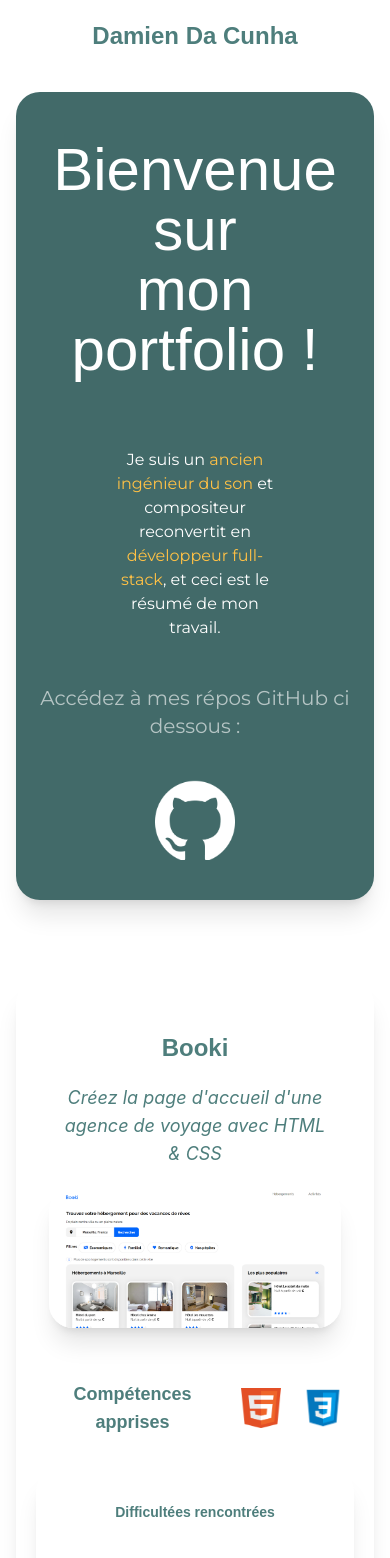
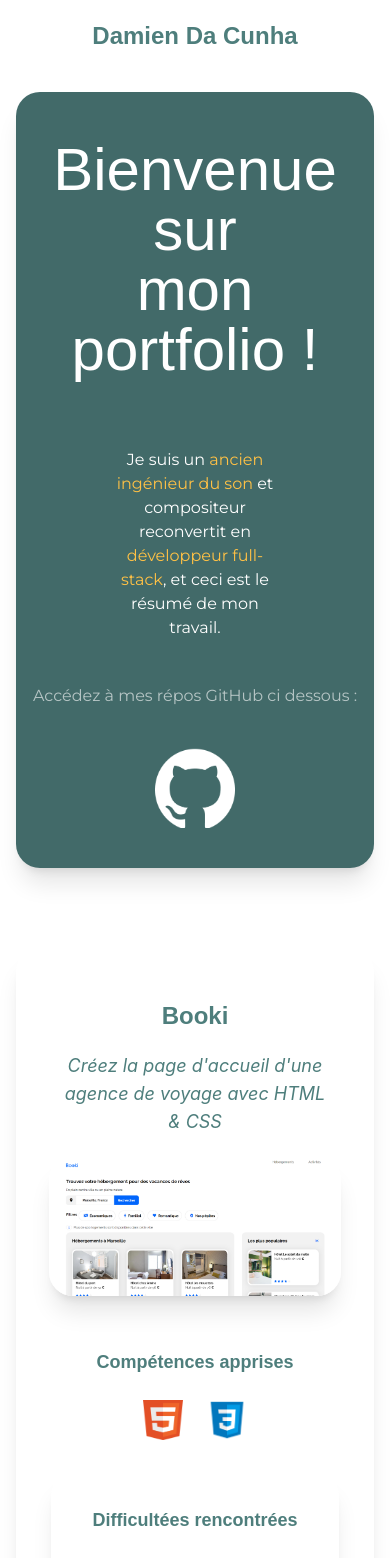
Before and after one commit to Dacunhadamien/Portfolio, a React (Create React App) app: page / in a window 390 px wide. Shown: the top 1558 px of the page. Built offline with nearby package versions, Linux system fonts and the light colour scheme; a web font is replaced by a local one.

Commit message:
Changement des liens, et fine tune responsive

```diff
--- a/src/app/Components/Project.jsx
+++ b/src/app/Components/Project.jsx
@@ -16,8 +16,9 @@ const Project = (props) => {
           ></img>
         </a>
         <div className="flex flex-col md:flex-row justify-center items-center md:w-1/2 my-10">
-          <div className="flex justify-center items-center flex-row md:flex-col md:w-1/2">
+          <div className="flex justify-center items-center flex-col md:w-1/2">
             <h3 className="font-semibold text-lg md:text-xl text-center font-Alt my-3">Compétences apprises</h3>
+            <div className="flex flex-row md:flex-col">
               {props.skills.map((logos, index) => {
                 return (
                   <a href={logos.url} key={index} target="_blank" rel="noreferrer">
@@ -26,9 +27,10 @@ const Project = (props) => {
                 );
               })}
             </div>
+          </div>
           <div className={"flex my-5 justify-start flex-wrap flex-col md:w-1/2 rounded-3xl shadow-xl p-4 bg-white " + props.cardtxtcolor}>
-            <h3 className="font-semibold text-sm md:text-xl text-center font-Alt p-2.5 my-2">Difficultées rencontrées</h3>
-            <div className="flex flex-row flex-wrap">
+            <h3 className="font-semibold text-lg md:text-xl text-center font-Alt p-2.5 my-2">Difficultées rencontrées</h3>
+            <div className="flex flex-col flex-wrap">
               {props.difficulties.map((difficulties, index) => {
                 return (
                   <p key={index} className="p-2.5 my-2 text-xs md:text-base">
--- a/src/app/Pages/Home.jsx
+++ b/src/app/Pages/Home.jsx
@@ -19,7 +19,7 @@ function Home() {
             </p>
           </div>
           <div className="flex justify-center items-center flex-row p-3"></div>
-          <span className="text-xl text-center animate-pulse">Accédez à mes répos GitHub ci dessous :</span>
+          <span className="md:text-xl text-center animate-pulse">Accédez à mes répos GitHub ci dessous :</span>
           <a href="https://github.com/Dacunhadamien" target="_blank" rel="noreferrer" className=" flex justify-center items-center flex-col">
             <img src={githubwhite} alt="Logo GitHub" className="size-20 m-10 hover:scale-125 transition duration-500 "></img>
           </a>
--- a/src/data/project.js
+++ b/src/data/project.js
@@ -4,8 +4,8 @@ export const data = [
     id: "HTML/CSS",
     description: "Créez la page d'accueil d'une agence de voyage avec HTML & CSS",
     skills: [
-      { logo: require("../images/html.png"), url: "https://openclassrooms.com/fr/courses/1603881-creez-votre-site-web-avec-html5-et-css3" },
-      { logo: require("../images/css.png"), url: "https://openclassrooms.com/fr/courses/1603881-creez-votre-site-web-avec-html5-et-css3" },
+      { logo: require("../images/html.png"), url: "https://developer.mozilla.org/fr/docs/Web/HTML" },
+      { logo: require("../images/css.png"), url: "https://developer.mozilla.org/fr/docs/Web/CSS" },
     ],
     difficulties: ["Découvrir mon premier language de code", "Appréhender le responsive design", "Maitrise de flexbox"],
     cover: require("../images/booki.png"),
@@ -19,8 +19,8 @@ export const data = [
     id: "JS",
     description: "Créez une page web dynamique avec JavaScript",
     skills: [
-      { logo: require("../images/js.png"), url: "https://openclassrooms.com/fr/courses/7697016-creez-des-pages-web-dynamiques-avec-javascript" },
-      { logo: require("../images/css.png"), url: "https://openclassrooms.com/fr/courses/1603881-creez-votre-site-web-avec-html5-et-css3" },
+      { logo: require("../images/js.png"), url: "https://developer.mozilla.org/fr/docs/Learn/Getting_started_with_the_web/JavaScript_basics" },
+      { logo: require("../images/css.png"), url: "https://developer.mozilla.org/fr/docs/Web/CSS" },
     ],
     difficulties: ["Découverte de la logique de programmation", "Création de modale", "Appréhender le terminal et la gestion d'erreurs", "Premier pas face à une API"],
     cover: require("../images/sophie.png"),
@@ -34,8 +34,8 @@ export const data = [
     id: "SEO",
     description: "Débuggez et optimisez un site de photographe",
     skills: [
-      { logo: require("../images/seo.png"), url: "https://openclassrooms.com/fr/courses/5561431-augmentez-votre-trafic-grace-au-referencement-naturel-seo" },
-      { logo: require("../images/accessibility.png"), url: "https://openclassrooms.com/fr/courses/6691346-concevez-un-contenu-web-accessible" },
+      { logo: require("../images/seo.png"), url: "https://www.francenum.gouv.fr/guides-et-conseils/communication-et-publicite/referencement/guide-du-debutant-en-referencement" },
+      { logo: require("../images/accessibility.png"), url: "https://www.w3.org/WAI/fundamentals/accessibility-intro/" },
     ],
     difficulties: ["Être extrêmement rigoureux sur la création de documents de synthèse", "Compétences de présentation"],
     cover: require("../images/nina.png"),
@@ -50,10 +50,10 @@ export const data = [
     skills: [
       {
         logo: require("../images/react.png"),
-        url: "https://openclassrooms.com/fr/courses/7008001-debutez-avec-react",
+        url: "https://fr.react.dev",
       },
-      { logo: require("../images/sass.png"), url: "https://openclassrooms.com/fr/courses/8069761-simplifiez-vous-le-css-avec-sass" },
-      { logo: require("../images/js.png"), url: "https://openclassrooms.com/fr/courses/7697016-creez-des-pages-web-dynamiques-avec-javascript" },
+      { logo: require("../images/sass.png"), url: "https://sass-lang.com" },
+      { logo: require("../images/js.png"), url: "https://developer.mozilla.org/fr/docs/Learn/Getting_started_with_the_web/JavaScript_basics" },
     ],
     difficulties: ["Découper une maquette en composants", "Découverte et compréhension du UserState/UserEffect", "Logique de routage avec react-dom-router"],
     cover: require("../images/kasa.png"),
@@ -67,8 +67,8 @@ export const data = [
     id: "BACKEND",
     description: "Développez le back-end d'un site de notation de livres",
     skills: [
-      { logo: require("../images/mongodb.png"), url: "https://openclassrooms.com/fr/courses/6390246-passez-au-full-stack-avec-node-js-express-et-mongodb" },
-      { logo: require("../images/nodejs.png"), url: "https://openclassrooms.com/fr/courses/6390246-passez-au-full-stack-avec-node-js-express-et-mongodb" },
+      { logo: require("../images/mongodb.png"), url: "https://www.mongodb.com/fr-fr" },
+      { logo: require("../images/nodejs.png"), url: "https://nodejs.org/fr" },
     ],
     difficulties: ["Être très attentif à la création de routes en fonction d'un document technique", "Rigueur lié à la syntaxe"],
     cover: require("../images/mvg.png"),
```
Lines whose indentation alone changed are shown as unchanged.
